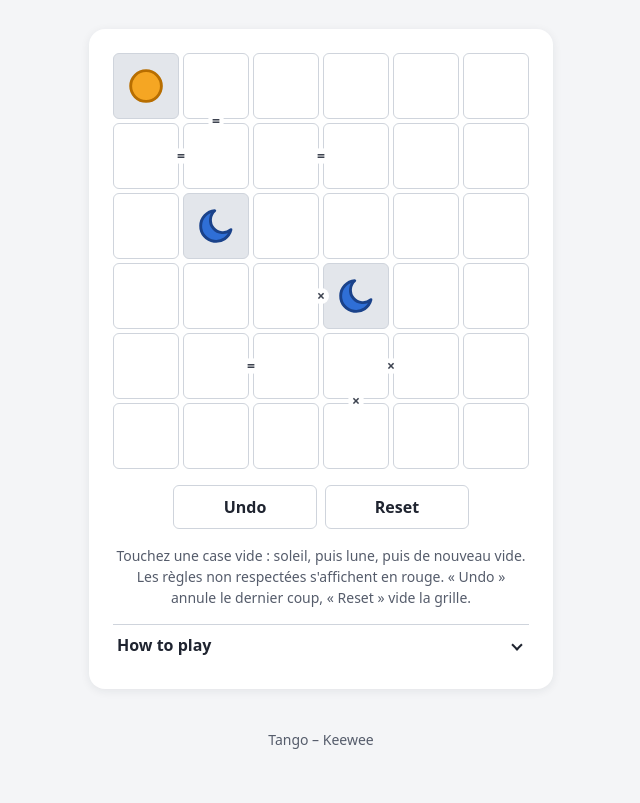
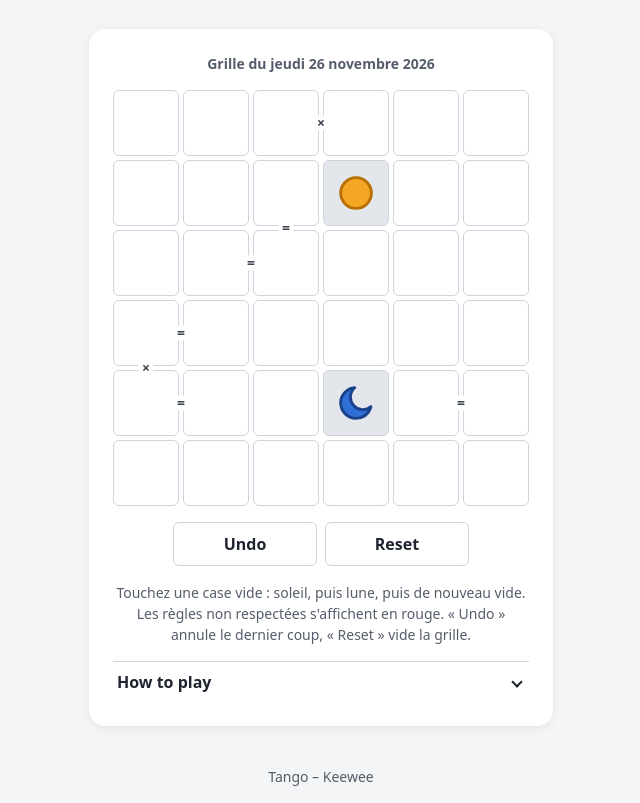
Before and after one commit to Keewee-IA-Corp/tango-keewee, a plain HTML site: page index.html in a window 1280 px wide. Shown: the part 103-906 px from the top of the page, without its empty margins (319-959 px from the left). Before the commit the page ends 869 px from the top, so only its background shows below. Drawn offline with Linux system fonts and the light colour scheme.

Commit message:
TKA-20261126-230511-9 : Générer la grille du jour identique pour tous
La grille du jour dépend maintenant uniquement de la date du calendrier « AAAA-MM-JJ ». Cette date est hachée (FNV-1a 32 bits, calcul sur des entiers seulement) pour donner la graine qui fabrique toute la partie : deux visiteurs le même jour ont donc exactement la même grille, sans serveur ni stockage. La grille du jour est comparée à celle de la veille (cases de départ et signes). Si les deux étaient identiques, ce qui est très improbable, on passe à la variante suivante de la graine du jour. La date de la grille s'affiche au-dessus de la grille pour qu'on puisse vérifier qu'on joue la même grille que ses proches. Je n'ai pas lancé le jeu ni les scripts (aucune commande autorisée) : la vérification a été faite en relisant le code.

Réalisé par DeveloppeurIA (modèle : claude-opus-5-5).

```diff
--- a/assets/css/style.css
+++ b/assets/css/style.css
@@ -121,6 +121,15 @@ body {
   background: var(--couleur-carte);
   border-radius: var(--rayon-carte);
   box-shadow: var(--ombre-carte);
+}
+
+/* Date de la grille du jour, au-dessus de la grille. */
+.date-grille {
+  margin: 0 0 var(--espace-m);
+  text-align: center;
+  color: var(--couleur-texte-doux);
+  font-size: 0.875rem;
+  font-weight: 700;
 }
 
 /* ---------- Grille ---------- */
--- a/assets/js/grille.js
+++ b/assets/js/grille.js
@@ -10,8 +10,9 @@
  *   - chaque ligne et chaque colonne contient 3 soleils et 3 lunes ;
  *   - jamais plus de 2 symboles identiques côte à côte (ligne ou colonne).
  *
- * La grille du jour est générée à partir de la date : même graine,
- * donc même grille pour tout le monde le même jour.
+ * La grille du jour est générée à partir de la date « AAAA-MM-JJ » : même
+ * graine, donc même grille pour tout le monde le même jour, et une grille
+ * différente de celle de la veille (voir creerPartieDuJour).
  *
  * Chaque grille générée admet une seule solution et se résout par la
  * logique, sans deviner (voir fabriquerEnigme et solveur.js, chargé avant).
@@ -46,9 +47,40 @@ var Grille = (function () {
     };
   }
 
-  /* Graine à partir d'une date : AAAAMMJJ (heure locale). */
-  function graineDuJour(date) {
-    return date.getFullYear() * 10000 + (date.getMonth() + 1) * 100 + date.getDate();
+  /* Nombre maximal de variantes essayées pour que la grille diffère de celle de la veille. */
+  var NB_VARIANTES_MAX = 3;
+
+  function deuxChiffres(n) {
+    return (n < 10 ? "0" : "") + n;
+  }
+
+  /*
+   * Clé du jour « AAAA-MM-JJ », d'après la date du calendrier de l'appareil
+   * (heure locale) : tous les joueurs qui sont le même jour ont la même clé.
+   */
+  function cleDuJour(date) {
+    return date.getFullYear() + "-" + deuxChiffres(date.getMonth() + 1) + "-" + deuxChiffres(date.getDate());
+  }
+
+  /* Même jour, la veille (le passage à l'heure d'été ou d'hiver est sans effet : on ne garde que la date). */
+  function veille(date) {
+    return new Date(date.getFullYear(), date.getMonth(), date.getDate() - 1, 12);
+  }
+
+  /*
+   * Graine à partir de la clé du jour (et d'un numéro de variante) :
+   * hachage FNV-1a 32 bits du texte « AAAA-MM-JJ#variante ».
+   * Calcul uniquement sur des entiers (Math.imul) : le résultat est le même
+   * dans tous les navigateurs, donc la même grille pour tout le monde.
+   */
+  function graineDuJour(cle, variante) {
+    var texte = cle + "#" + (variante || 0);
+    var h = 0x811c9dc5;
+    for (var i = 0; i < texte.length; i++) {
+      h ^= texte.charCodeAt(i);
+      h = Math.imul(h, 0x01000193) >>> 0;
+    }
+    return h >>> 0;
   }
 
   function melanger(tableau, aleatoire) {
@@ -221,13 +253,11 @@ var Grille = (function () {
   }
 
   /*
-   * Crée la partie du jour.
-   * Renvoie { taille, solution, depart, signes } où « depart » ne contient
-   * que les cases de départ (les autres valent VIDE) et « signes » la liste
-   * des contraintes « = » / « × » entre cases voisines.
+   * Fabrique une partie entièrement déterminée par la graine :
+   * même graine → même solution, mêmes cases de départ, mêmes signes.
    */
-  function creerPartieDuJour(date) {
-    var aleatoire = creerAleatoire(graineDuJour(date || new Date()));
+  function genererPartie(graine) {
+    var aleatoire = creerAleatoire(graine);
     var partie = null;
     for (var essai = 0; essai < NB_ESSAIS_MAX; essai++) {
       var solution = grilleVide();
@@ -246,6 +276,56 @@ var Grille = (function () {
      * révélée, donc forcément unique et sans supposition.
      */
     partie.depart = copierGrille(partie.solution);
+    return partie;
+  }
+
+  function memesGrilles(a, b) {
+    for (var l = 0; l < a.length; l++) {
+      for (var c = 0; c < a[l].length; c++) {
+        if (a[l][c] !== b[l][c]) return false;
+      }
+    }
+    return true;
+  }
+
+  /* Vrai si deux parties affichent exactement la même grille (cases de départ et signes). */
+  function partiesIdentiques(a, b) {
+    if (!memesGrilles(a.depart, b.depart) || a.signes.length !== b.signes.length) return false;
+    var cle = function (s) {
+      return s.ligne + "," + s.colonne + "," + s.direction + "," + s.type;
+    };
+    var signesB = {};
+    for (var i = 0; i < b.signes.length; i++) signesB[cle(b.signes[i])] = true;
+    for (var j = 0; j < a.signes.length; j++) {
+      if (!signesB[cle(a.signes[j])]) return false;
+    }
+    return true;
+  }
+
+  /*
+   * Crée la partie du jour, générée à partir de la seule date (aucun stockage,
+   * aucun hasard non reproductible) : deux visiteurs le même jour obtiennent
+   * exactement la même grille.
+   *
+   * Pour garantir qu'elle change d'un jour à l'autre, elle est comparée à la
+   * grille de la veille ; dans le cas (très improbable) où elles seraient
+   * identiques, on passe à la variante suivante de la graine du jour.
+   *
+   * Renvoie { cle, taille, solution, depart, signes } où « cle » est la date
+   * « AAAA-MM-JJ », « depart » ne contient que les cases de départ (les autres
+   * valent VIDE) et « signes » la liste des contraintes « = » / « × » entre
+   * cases voisines.
+   */
+  function creerPartieDuJour(date) {
+    var jour = date || new Date();
+    var cle = cleDuJour(jour);
+    var partieVeille = genererPartie(graineDuJour(cleDuJour(veille(jour)), 0));
+    var partie = null;
+    for (var variante = 0; variante < NB_VARIANTES_MAX; variante++) {
+      partie = genererPartie(graineDuJour(cle, variante));
+      if (!partiesIdentiques(partie, partieVeille)) break;
+    }
+    partie.cle = cle;
     return partie;
   }
 
@@ -433,7 +513,9 @@ var Grille = (function () {
     OPPOSE: OPPOSE,
     DROITE: DROITE,
     BAS: BAS,
+    cleDuJour: cleDuJour,
     creerPartieDuJour: creerPartieDuJour,
+    partiesIdentiques: partiesIdentiques,
     verifierPartie: verifierPartie,
     valeurSuivante: valeurSuivante,
     estCaseDepart: estCaseDepart,
--- a/assets/js/main.js
+++ b/assets/js/main.js
@@ -263,10 +263,29 @@
     };
   }
 
+  var JOURS = ["dimanche", "lundi", "mardi", "mercredi", "jeudi", "vendredi", "samedi"];
+  var MOIS = ["janvier", "février", "mars", "avril", "mai", "juin", "juillet", "août",
+    "septembre", "octobre", "novembre", "décembre"];
+
+  /* « vendredi 27 novembre 2026 » (sans dépendre de la langue du navigateur). */
+  function texteDate(date) {
+    var jour = date.getDate() === 1 ? "1er" : String(date.getDate());
+    return JOURS[date.getDay()] + " " + jour + " " + MOIS[date.getMonth()] + " " + date.getFullYear();
+  }
+
   document.addEventListener("DOMContentLoaded", function () {
     var conteneur = document.getElementById("grille");
     if (!conteneur) return;
-    var partie = Grille.creerPartieDuJour(new Date());
+    var aujourdhui = new Date();
+    var partie = Grille.creerPartieDuJour(aujourdhui);
+
+    /* Date de la grille affichée : permet de vérifier qu'on joue la même grille que ses proches. */
+    var dateEl = document.getElementById("date-grille");
+    if (dateEl) {
+      dateEl.textContent = "Grille du " + texteDate(aujourdhui);
+      dateEl.setAttribute("datetime", partie.cle);
+    }
+
     var etat = Grille.creerEtatJeu(partie);
     var jeu = afficherGrille(conteneur, partie, etat, document.getElementById("annonce-grille"));
 
--- a/index.html
+++ b/index.html
@@ -16,6 +16,8 @@
   <main class="contenu">
     <section class="carte" aria-labelledby="titre-grille">
       <h2 id="titre-grille" class="visuellement-cache">Grille du jour</h2>
+      <!-- Date remplie par assets/js/main.js : la même grille pour tout le monde ce jour-là. -->
+      <p class="date-grille"><time id="date-grille">Grille du jour</time></p>
       <div id="grille" class="grille" role="grid" aria-label="Grille de 6 lignes sur 6 colonnes">
         <!-- Les 36 cases sont créées par assets/js/main.js -->
       </div>
```
Also changed, not shown: 2 other files.
